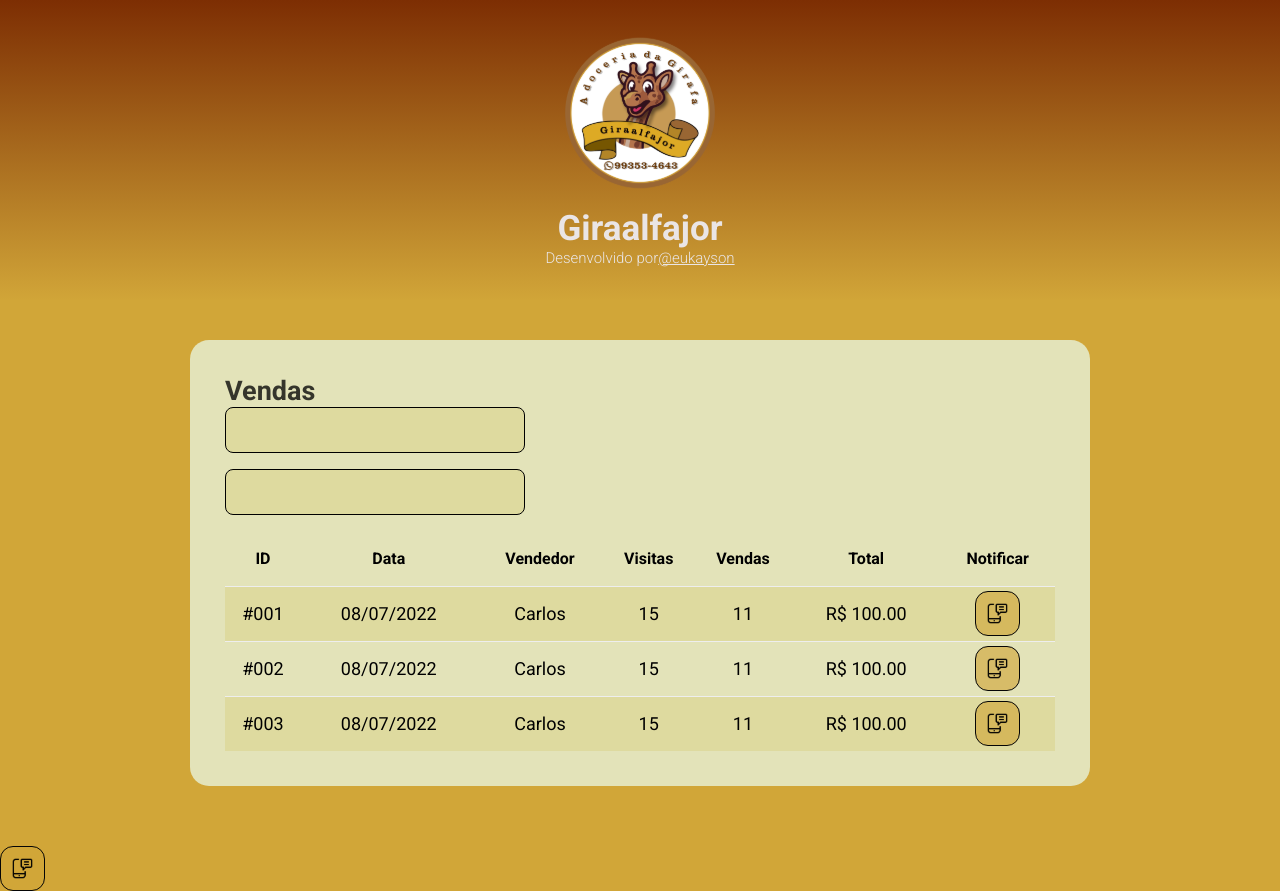
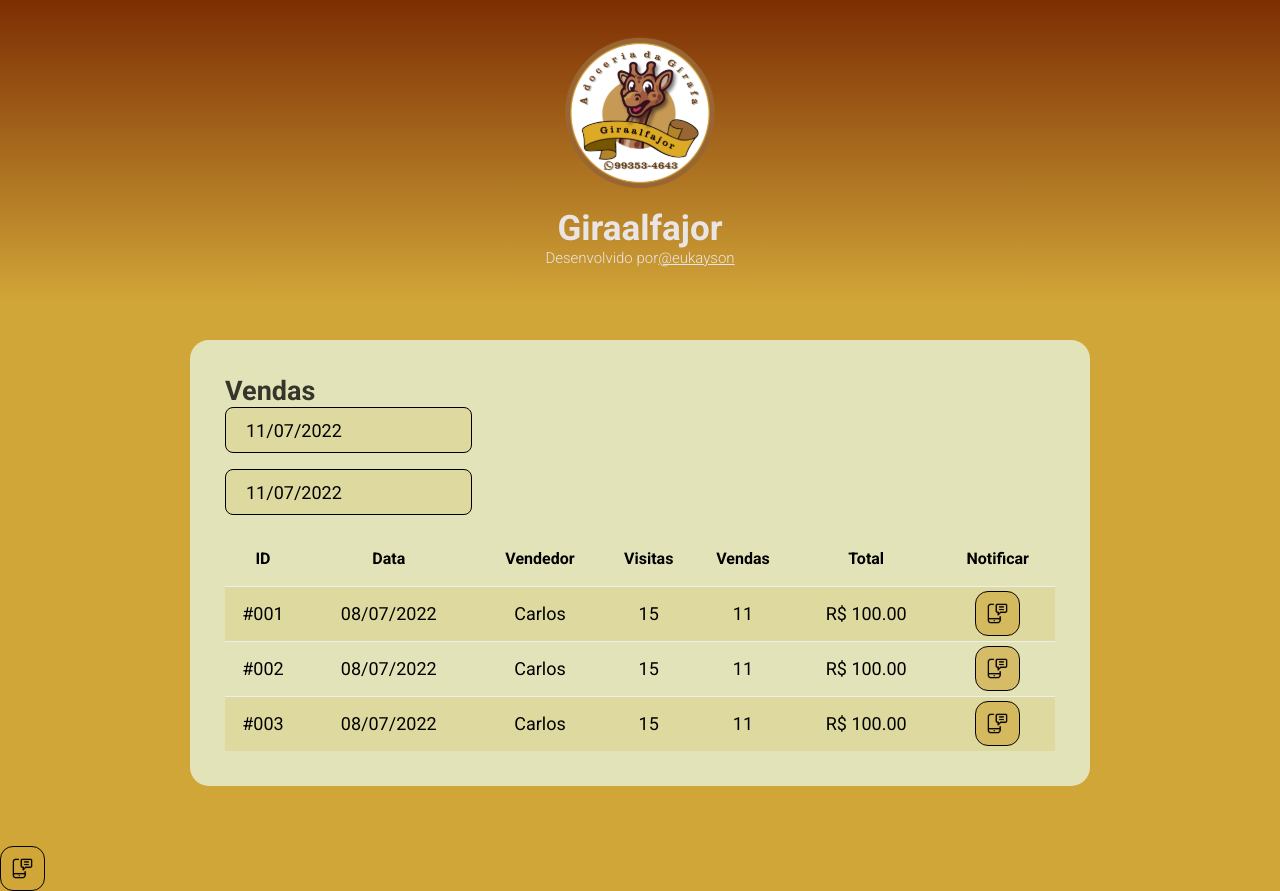
Before and after one commit to KaysonN/SMS-Giraalfajor, a React (Vite) app in the folder frontend/: page / in a window 1280 px wide. Built offline with nearby package versions, Linux system fonts and the light colour scheme.

Commit message:
Implementação do Datepicker

```diff
--- a/frontend/package.json
+++ b/frontend/package.json
@@ -8,7 +8,9 @@
     "preview": "vite preview"
   },
   "dependencies": {
+    "@types/react-datepicker": "4.4.2",
     "react": "^18.0.0",
+    "react-datepicker": "4.8.0",
     "react-dom": "^18.0.0"
   },
   "devDependencies": {
--- a/frontend/src/components/SalesCard/index.tsx
+++ b/frontend/src/components/SalesCard/index.tsx
@@ -1,4 +1,5 @@
-import icon from '../../assets/imagens/notification-icon.svg'
+import DatePicker from "react-datepicker";
+import "react-datepicker/dist/react-datepicker.css";
 import '../../index.css'
 import NotificationButton from '../NotificationButton'
 
@@ -9,11 +10,21 @@ function SalesCard() {
                 <h2 className="title-card">Vendas</h2>
                 <div>
                     <div className="container-form-person">
-                        <div><input className="form-person" type="text" /></div>
+                        <div><DatePicker
+                            selected={new Date()}
+                            onChange={(date: Date) => { }}
+                            className="form-person"
+                            dateFormat="dd/MM/yyyy"
+                        /></div>
                     </div>
 
                     <div className="container-form-person">
-                        <div><input className="form-person" type="text" /></div>
+                        <div><DatePicker
+                            selected={new Date()}
+                            onChange={(date: Date) => { }}
+                            className="form-person"
+                            dateFormat="dd/MM/yyyy"
+                        /></div>
                     </div>
                 </div>
                 <div>
```
Also changed, not shown: 1 other file (tests, documents, lock files or other folders).
